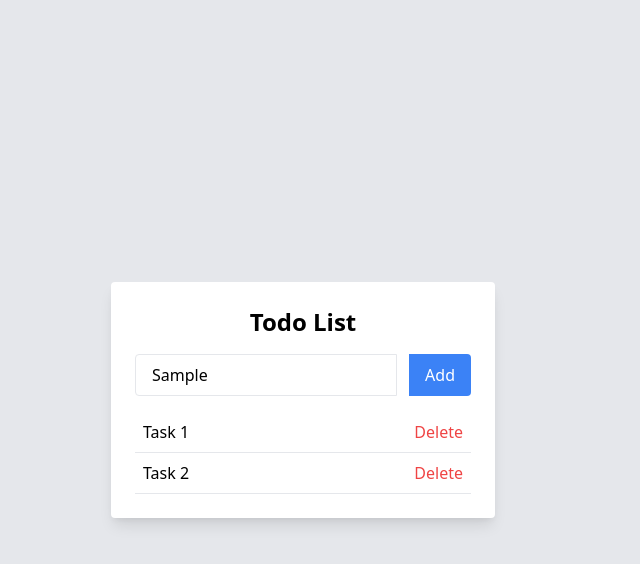
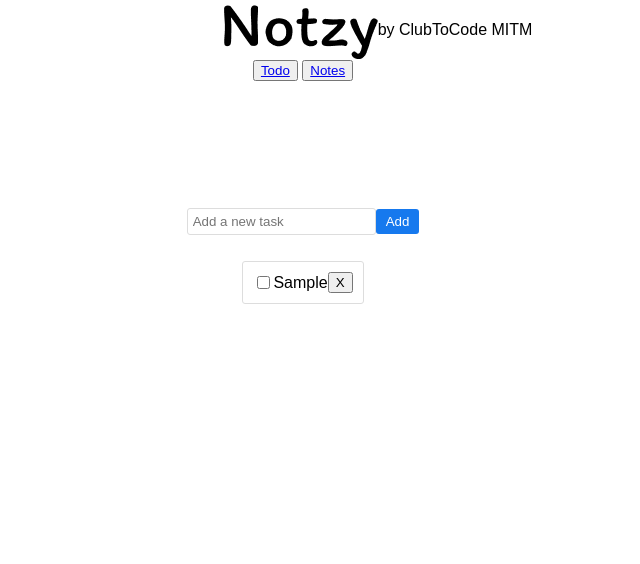
Before and after one commit to ClubToCode/Notzy, a plain HTML site: page src/index.html in a window 1280 px wide. Both pictures are taken after typing "Sample" into the empty fields and a click on the button "Add". Shown: the whole page, without its empty margins (337-977 px from the left). Drawn offline with nearby package versions, Linux system fonts and the light colour scheme.

Commit message:
Chore: basic UI and asset

```diff
--- a/src/index.html
+++ b/src/index.html
@@ -1,45 +1,32 @@
 <!DOCTYPE html>
 <html lang="en">
 <head>
-    <meta charset="UTF-8" />
-    <meta name="viewport" content="width=device-width, initial-scale=1.0" />
-    <title>Todo App</title>
-
-    <!-- Add the following line to link the Tailwind CSS stylesheet from the CDN -->
-    <link
-      href="https://cdn.jsdelivr.net/npm/tailwindcss@2.2.15/dist/tailwind.min.css"
-      rel="stylesheet"
-    />
+    <meta charset="UTF-8">
+    <meta name="viewport" content="width=device-width, initial-scale=1.0">
+    <title>To-Do App</title>
+    <link rel="stylesheet" href="style.css">
 </head>
 <body>
-    <div class="h-screen bg-gray-200 flex items-center justify-center">
-      <div class="bg-white rounded p-6 shadow-lg w-96">
-        <h1 class="text-2xl text-center font-bold mb-4">Todo List</h1>
-
-        <!-- Task input -->
-        <div class="flex mb-4 space-x-3">
-          <input
-            type="text"
-            class="w-full border rounded-l py-2  px-4"
-            placeholder="Add a task"
-          />
-          <button class="bg-blue-500 text-white rounded-r px-4 py-2">
-            Add
-          </button>
+  <div class="navbar">
+    <div class="logo">
+      <img src="./asset/Notzy.png" alt="Notzy">
+      <br>
+      <p>by ClubToCode MITM</p>
     </div>
-
-        <!-- Task list -->
-        <ul>
-          <li class="flex justify-between items-center p-2 border-b">
-            <span>Task 1</span>
-            <button class="text-red-500">Delete</button>
-          </li>
-          <li class="flex justify-between items-center p-2 border-b">
-            <span>Task 2</span>
-            <button class="text-red-500">Delete</button>
-          </li>
-        </ul>
+    <div>
+      <button><a href="//todo url">Todo</a></button>
+      <button> <a href="//notes url">Notes</a></button>
     </div>
   </div>
+  <div class="todo-section">
+    <div class="input-container">
+        <input type="text" id="new-task" placeholder="Add a new task">
+        <button id="add-task">Add</button>
+    </div>
+    <div>
+      <ul id="todo-list"></ul>
+    </div>
+  </div>
+  <script src="script.js"></script>
 </body>
 </html>
--- /dev/null
+++ b/src/script.js
@@ -0,0 +1,31 @@
+const newTaskInput = document.getElementById('new-task');
+const addTaskButton = document.getElementById('add-task');
+const todoList = document.getElementById('todo-list');
+
+addTaskButton.addEventListener('click', function () {
+  const newTaskText = newTaskInput.value.trim();
+
+  if (newTaskText) {
+    const newTaskItem = document.createElement('li');
+    const checkbox = document.createElement('input');
+    const label = document.createElement('label');
+    const closeButton = document.createElement('button');
+
+    checkbox.type = 'checkbox';
+    label.innerText = newTaskText;
+    closeButton.innerText = 'X';
+    closeButton.classList.add('close-btn');
+
+    newTaskItem.appendChild(checkbox);
+    newTaskItem.appendChild(label);
+    newTaskItem.appendChild(closeButton);
+
+    todoList.appendChild(newTaskItem);
+
+    newTaskInput.value = ''; // Clear input field
+
+    closeButton.addEventListener('click', function () {
+      todoList.removeChild(newTaskItem);
+    });
+  }
+});
--- /dev/null
+++ b/src/style.css
@@ -0,0 +1,73 @@
+body {
+    font-family: sans-serif;
+}
+
+.navbar{
+    display: flex;
+    flex-direction: column;
+    justify-content: center;
+    align-items: center;
+    height: 70px;
+}
+
+.logo{
+    display: flex;
+    margin-left: 150px;
+    justify-content: space-between;
+}
+
+.todo-section{
+    display: grid;
+    place-items: center;
+    padding: 30px;
+    margin-top: 100px;
+}
+
+.input-container {
+
+    display: flex;
+    justify-content: center;
+    margin-bottom: 10px;
+    align-items: center;
+    width: 200px;
+}
+
+#new-task {
+    flex: 1;
+    padding: 5px;
+    border: 1px solid #ddd;
+    border-radius: 3px;
+}
+
+#add-task {
+    padding: 5px 10px;
+    border: none;
+    border-radius: 3px;
+    background-color: #1679EE;
+    color: white;
+    cursor: pointer;
+}
+
+#todo-list {
+    list-style: none;
+    padding: 0;
+}
+
+#todo-list li {
+    margin-bottom: 5px;
+    padding: 10px;
+    border: 1px solid #ddd;
+    border-radius: 3px;
+    display: flex;
+    justify-content: space-between;
+    align-items: center;
+    width: fit-content;
+}
+
+#todo-list li input[type="checkbox"] {
+    cursor: pointer;
+}
+
+#todo-list li label {
+    flex: 1;
+}
```
Also changed, not shown: src/asset/Notzy.png (added). Lines whose indentation alone changed are shown as unchanged.
